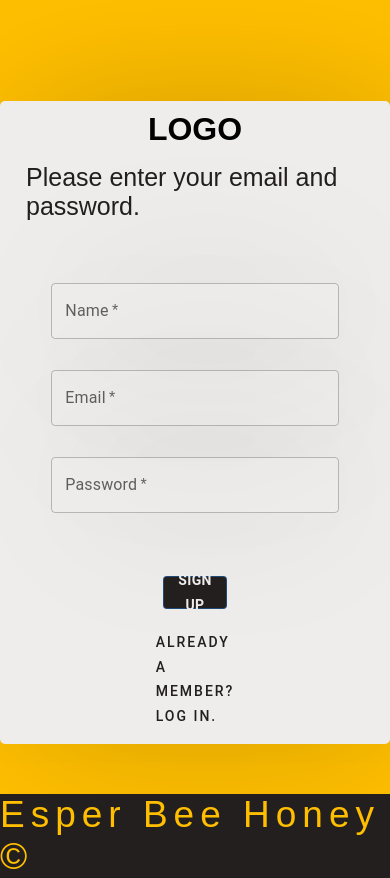
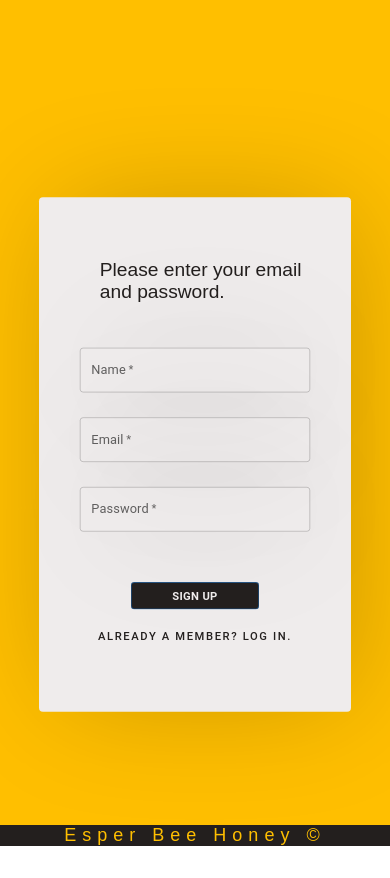
Before and after one commit to mhmdHoumani/Honey-E-commerce-FE-, a React (Create React App) app: page /signup in a window 390 px wide. After the commit the page ends 846 px from the top, so only its background shows below. Built offline with nearby package versions, Linux system fonts and the light colour scheme.

Commit message:
functionality

```diff
--- a/src/pages/signUp/signUp.css
+++ b/src/pages/signUp/signUp.css
@@ -1,16 +1,18 @@
 .loginContainer {
-    animation: fadeIn 2.5s;
+  animation: fadeIn 0.5s;
   display: flex;
   flex-direction: column;
   justify-content: center;
   align-items: center;
   height: 100vh;
   background-color: var(--yellow);
+  /* opacity:.1; */
 }
 
-
-
 .loginContainerform {
+  position: relative;
+  z-index: 2;
+  animation: fadeIn 2.5s;
   margin-top: 135px;
   margin-bottom: 50px;
   border-radius: 5px;
@@ -28,50 +30,119 @@
   -webkit-box-shadow: 12px -1px 153px -17px rgba(0, 0, 0, 0.22);
   -moz-box-shadow: 12px -1px 153px -17px rgba(0, 0, 0, 0.22);
 }
+.err {
+  animation: load 0.5s ease-in-out 1;
+}
+@media (max-width: 470px) {
+  .loginContainerform {
+    transform: scale(0.8);
+  }
+  .err {
+    animation: load 0.5s ease-in-out 1;
+    transform: scale(0.8);
+  }
+  .loginContainerform h2 {
+    height: 50px;
+    margin-bottom: 50px;
+    margin-left: 50px;
+    font-size: 24px !important;
+  }
+  .footer {
+    font-size: 18px !important;
+  }
+  .loginBtn {
+    width: 160px !important;
+  }
+  .notMemberBtn {
+    width: 300px !important;
+  }
+}
+@media (max-width: 361px) {
+  .loginContainerform {
+    height: max-content;
+  }
+  .err {
+    transform: scale(0.8);
+  }
+  .loginContainerform h2 {
+    height: 50px;
+    margin-top: 100px;
+  }
+}
 
+h1 {
+  animation: load 0.5s ease-in-out 1;
+}
 .loginContainerform h2 {
+  animation: load 1s ease-in-out 1;
   font-weight: 400;
   font-size: 25px;
   margin-bottom: 24px;
   color: var(--black);
 }
 
-
-   .input {
+.input1 {
+  animation: load 1.5s ease-in-out 1;
   box-shadow: 12px -1px 153px -17px rgba(0, 0, 0, 0.22);
   -webkit-box-shadow: 12px -1px 153px -17px rgba(0, 0, 0, 0.22);
   -moz-box-shadow: 12px -1px 153px -17px rgba(0, 0, 0, 0.22);
   width: 85% !important;
 }
 
+.input2 {
+  animation: load 2s ease-in-out 1;
+  box-shadow: 12px -1px 153px -17px rgba(0, 0, 0, 0.22);
+  -webkit-box-shadow: 12px -1px 153px -17px rgba(0, 0, 0, 0.22);
+  -moz-box-shadow: 12px -1px 153px -17px rgba(0, 0, 0, 0.22);
+  width: 85% !important;
+}
+.input3 {
+  animation: load 2.5s ease-in-out 1;
+  box-shadow: 12px -1px 153px -17px rgba(0, 0, 0, 0.22);
+  -webkit-box-shadow: 12px -1px 153px -17px rgba(0, 0, 0, 0.22);
+  -moz-box-shadow: 12px -1px 153px -17px rgba(0, 0, 0, 0.22);
+  width: 85% !important;
+}
+
+.loginBtn {
+  animation: load 3s ease-in-out 1;
+}
 .loginBtn:hover {
   transition: 0.3s;
   background-color: var(--yellow) !important;
   color: var(--black) !important;
-    border: 0!important;
+  border: 0 !important;
   outline: 0;
 }
 
 .footer {
-    /* margin-top: 135px; */
+  /* animation: load 3.5s ease-in-out 1; */
   color: var(--yellow);
   font-size: 37px;
   background-color: var(--black);
   width: 100%;
   height: 10%;
   letter-spacing: 6px;
-    display:flex;
+  display: flex;
   justify-content: center;
   align-items: center;
 }
-  .notMemberBtn{
-    border: 0!important;
+.notMemberBtn {
+  animation: load 3.5s ease-in-out 1;
+  border: 0 !important;
 }
-  .notMemberBtn:hover{
-    border: 0!important;
-    border-left: var(--yellow) 2px solid!important;
-    border-right: var(--yellow) 2px solid!important;
-    background-color: transparent!important;
+.MuiFormLabel-root.Mui-focused {
+  color: var(--black) !important;
+}
+.MuiOutlinedInput-root.Mui-focused .MuiOutlinedInput-notchedOutline {
+  border-color: var(--black) !important;
+}
+
+.notMemberBtn:hover {
+  border: 0 !important;
+  border-left: var(--yellow) 1px solid !important;
+  border-right: var(--yellow) 1px solid !important;
+  background-color: transparent !important;
 }
 @keyframes fadeIn {
   0% {
@@ -81,3 +152,25 @@
     opacity: 1;
   }
 }
+@keyframes slide {
+}
+@keyframes load {
+  0% {
+    opacity: 0;
+    transform: translateY(-30px);
+  }
+  100% {
+    opacity: 1;
+    transform: translateY(0);
+  }
+}
+/* @keyframes antiload {
+    100% {
+      opacity: 0;
+      transform: translateY(-40px);
+    }
+    0% {
+      opacity: 1;
+      transform: translateY(0);
+    }
+  } */
--- a/src/pages/signUp/signUp.js
+++ b/src/pages/signUp/signUp.js
@@ -1,8 +1,8 @@
-// import "./login.css";
 import React, { useState } from "react";
 import "./signUp.css";
-import { Button, Box, TextField, Alert } from "@mui/material"
+import { Button, Box, TextField, Alert } from "@mui/material";
 import { useNavigate } from "react-router-dom";
+
 const SignUp = () => {
   const [password, setPassword] = useState("");
   const [email, setEmail] = useState("");
@@ -11,7 +11,6 @@ const SignUp = () => {
   const [emailError, setEmailError] = useState("");
   const [passwordError, setPasswordError] = useState("");
   const navigate = useNavigate();
-
 
   //   useEffect(() => {
   //     const token = localStorage.getItem("token");
@@ -24,9 +23,11 @@ const SignUp = () => {
   async function login(e) {
     e.preventDefault();
     setGeneralError("");
+    setEmailError("");
+    setPasswordError("");
 
     try {
-        let item = { email, password };
+      let item = {name ,email, password };
       let result = await fetch("http://localhost:5000/user/", {
         method: "POST",
         headers: {
@@ -36,14 +37,16 @@ const SignUp = () => {
       });
       localStorage.setItem("token", JSON.stringify(result.token));
       result = await result.json();
-        console.log(result.message);
+      console.log(result.token);
       if (result.message) {
         setGeneralError(result.message);
       }
+      else{
         localStorage.setItem("token", JSON.stringify(result.token));
-        localStorage.setItem("id", JSON.stringify(result.admin.id));
-        return;
-        // navigate("/");
+        localStorage.setItem("id", JSON.stringify(result._id));
+        return navigate("/");
+
+      }
     } catch (err) {
       console.log(err);
     }
@@ -61,47 +64,48 @@ const SignUp = () => {
         <div className="loginContainerform">
           {generalError && (
             <Alert
+              className="err"
               severity="error"
               sx={{
                 height: "40px",
                 transform: "scale(1.3)",
                 width: "12rem",
                 position: "absolute",
-              top: "16%",
-              boxShadow:"4",
+                top: "3%",
+                boxShadow: "4",
               }}
             >
               {generalError}
             </Alert>
           )}
-
-        <h1>LOGO</h1>
           <h2>Please enter your email and password.</h2>
           <TextField
             onChange={(e) => {
-            setEmail(e.target.value);
+              setName(e.target.value);
               setGeneralError("");
             }}
-          className="input"
+            className="input1"
             id="outlined-basic"
             label="Name"
             error={generalError}
             helperText={emailError}
             required
             variant="outlined"
+            value = {name}
           />
           <TextField
             onChange={(e) => {
               setEmail(e.target.value);
               setGeneralError("");
             }}
-          className="input"
+            className="input2"
             id="outlined-basic"
             label="Email"
             error={generalError}
             helperText={emailError}
             required
             variant="outlined"
+            value = {email}
           />
           <TextField
             onChange={(e) => {
@@ -109,7 +113,7 @@ const SignUp = () => {
               setGeneralError("");
             }}
             value={password}
-          className="input"
+            className="input3"
             id="outlined-basic"
             label="Password"
             variant="outlined"
@@ -136,7 +140,7 @@ const SignUp = () => {
           <Button
             className="notMemberBtn"
             href="#text-buttons"
-          onClick={()=>navigate("/login")}
+            onClick={() => navigate("/login")}
             sx={{ width: "14vw", letterSpacing: "2px", color: "var(--black)" }}
           >
             Already a member? Log in.
@@ -148,4 +152,4 @@ const SignUp = () => {
   );
 };
 
-export default SignUp
+export default SignUp;
```
Also changed, not shown: src/Assets/Images/beeHive.jpg (added). Lines whose indentation alone changed are shown as unchanged.
